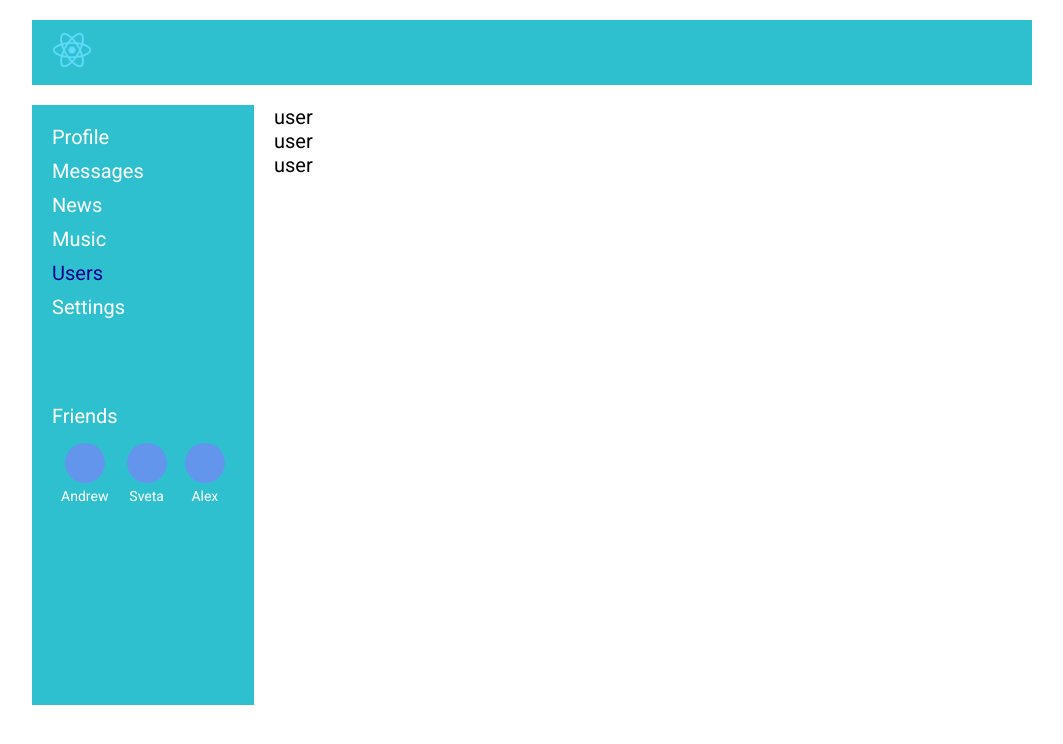
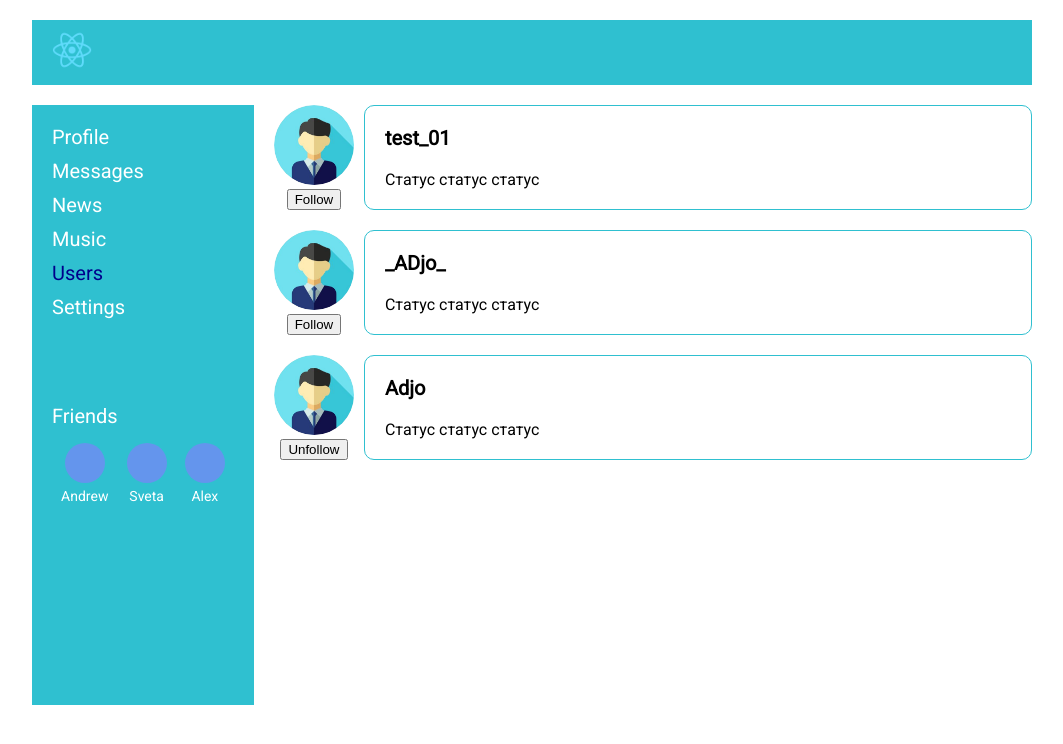
Before and after one commit to tarasovnm/social-network, a React (Create React App) app: page /users in a window 1280 px wide. Shown: the top 744 px of the page, without its empty margins (108-1171 px from the left). Built offline with nearby package versions, Linux system fonts and the light colour scheme.

Commit message:
Done markup and follow-unfollow functionality for Users component

```diff
--- a/src/components/Users/Users.jsx
+++ b/src/components/Users/Users.jsx
@@ -1,11 +1,33 @@
 import React from "react";
+import s from './Users.module.scss';
+import userPic from '../../images/user.png';
 
 function Users(props) {
     return (
         <div>
             {props.users.map(u => {
+
+                const followUser = () => {
+                    u.followed ? props.unfollow(u.id) : props.follow(u.id);
+                }
+
                 return (
-                    <div>user</div>
+                    <div className={s.user} key={u.id}>
+                        <div className={s.user__avatar}>
+                            <div className={s.user__pic}>
+                                <img src={userPic} alt="User avatar"/>
+                            </div>
+                            <button className={s.user__follow}
+                                    onClick={followUser}>
+                                {u.followed ? 'Unfollow' : 'Follow'}
+                            </button>
+                        </div>
+
+                        <div className={s.user__info}>
+                            <p className={s.user__name}>{u.name}</p>
+                            <p className={s.user__status}>Статус статус статус</p>
+                        </div>
+                    </div>
                 );
             })}
         </div>
--- /dev/null
+++ b/src/components/Users/Users.module.scss
@@ -0,0 +1,36 @@
+.user {
+  display: flex;
+  margin-bottom: 20px;
+
+  &__avatar {
+    text-align: center;
+    margin-right: 10px;
+  }
+
+  &__pic {
+    width: 80px;
+    height: 80px;
+    border-radius: 50%;
+    overflow: hidden;
+  }
+
+  &__info {
+    display: flex;
+    flex-direction: column;
+    justify-content: space-between;
+    width: 100%;
+    padding: 20px;
+    border: 1px solid #2fc0d0;
+    border-radius: 10px;
+  }
+
+  &__name {
+    margin: 0;
+    font-weight: bold;
+  }
+
+  &__status {
+    margin: 0;
+    font-size: 16px;
+  }
+}
--- a/src/redux/usersReducer.js
+++ b/src/redux/usersReducer.js
@@ -1,5 +1,6 @@
 const FOLLOW = 'FOLLOW';
 const UNFOLLOW = 'UNFOLLOW';
+const SET_USERS = 'SET_USERS';
 
 const initialState = {
     users: [
@@ -40,23 +41,9 @@ const initialState = {
 };
 
 const usersReducer = (state = initialState, action) => {
-    const changeUserFollowedStatus = (users, userId, followed) => {
-        return users.map(u => {
-            if (u.id === userId) {
-                return {...u, followed: followed}
-            }
-            return u;
-        });
-    }
-
     switch (action.type) {
         case FOLLOW:
-            return  {
-                ...state,
-                users: changeUserFollowedStatus(state.users, action.userID, true)
-            }
-        case UNFOLLOW:
-            return  {
+            return {
                 ...state,
                 users: state.users.map(u => {
                     if (u.id === action.userId) {
@@ -65,6 +52,18 @@ const usersReducer = (state = initialState, action) => {
                     return u;
                 })
             }
+        case UNFOLLOW:
+            return  {
+                ...state,
+                users: state.users.map(u => {
+                    if (u.id === action.userId) {
+                        return {...u, followed: false}
+                    }
+                    return u;
+                })
+            }
+        case SET_USERS:
+            return {...state, users: [...state.users, ...action.users]};
         default:
             return state;
     }
@@ -72,5 +71,6 @@ const usersReducer = (state = initialState, action) => {
 
 export const followAC = (userId) => ({type: FOLLOW, userId});
 export const unfollowAC = (userId) => ({type: UNFOLLOW, userId});
+export const setUsersAC = (users) => ({type: SET_USERS, users});
 
 export default usersReducer;
```
Also changed, not shown: src/images/user.png (added).
